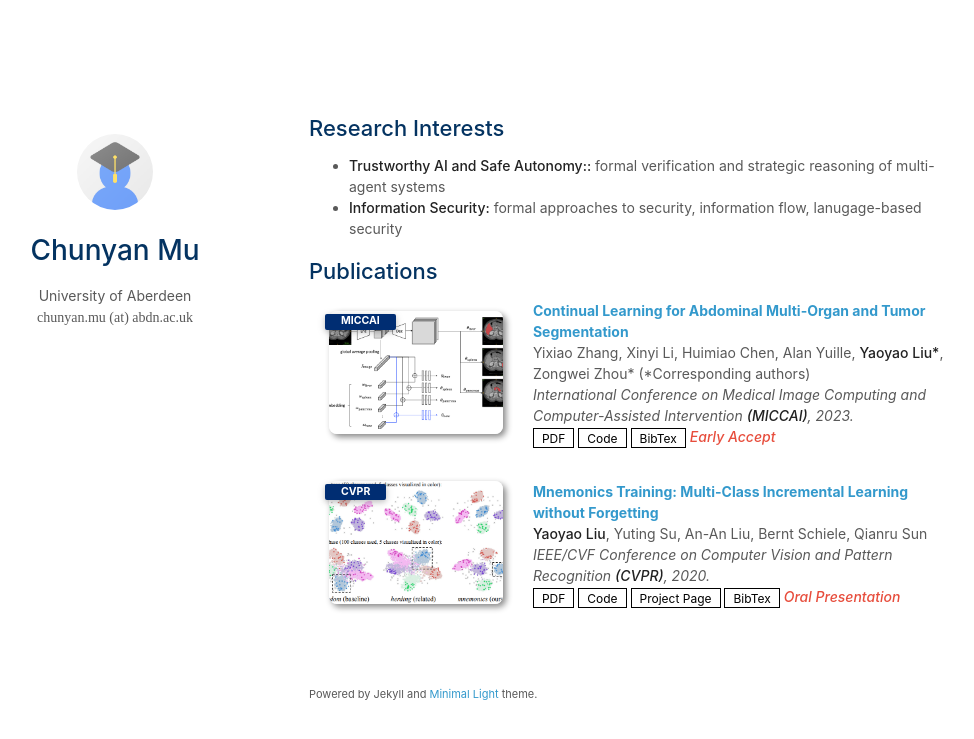
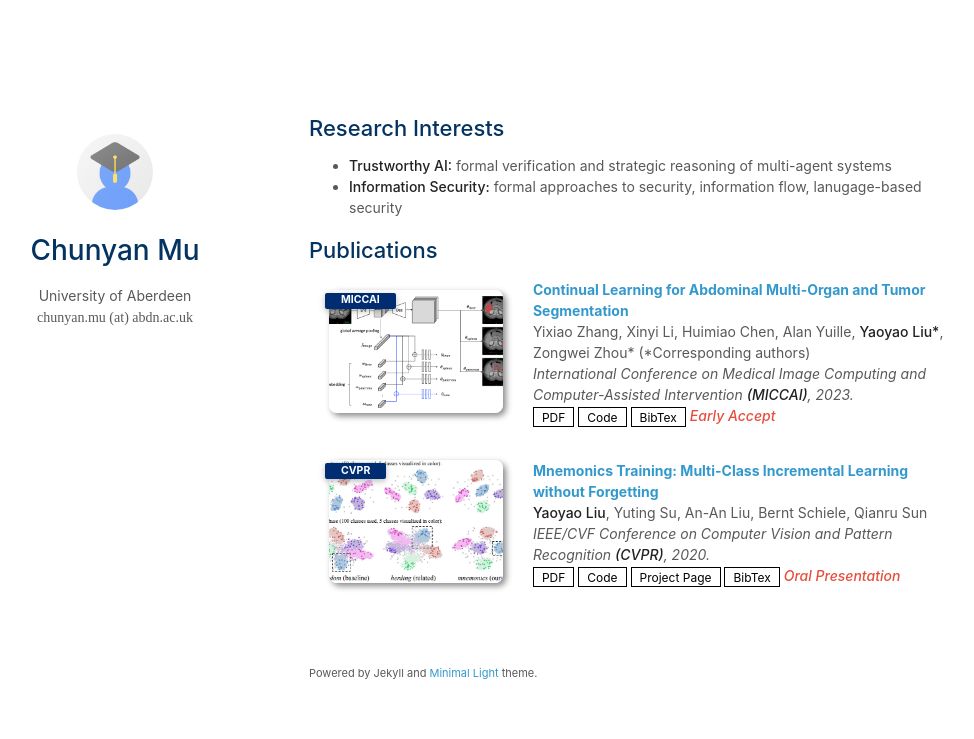
Before and after one commit to cmu777/cmu777.github.io, a Jekyll site: the page built from index.md, in a window 1280 px wide. Shown: the top 739 px of the page, without its empty margins (161-1135 px from the left). Built offline with Jekyll 4.4.1, drawn with Linux system fonts in a browser that asks for light colours; a style sheet for code colours, icons or effects is not loaded.

Commit message:
Fix formatting of research interests section

```diff
--- a/index.md
+++ b/index.md
@@ -8,7 +8,7 @@ I am a Ph.D. student at ...-->
 
 ## Research Interests
 
-- **Trustworthy AI and Safe Autonomy::** formal verification and strategic reasoning of multi-agent systems
+- **Trustworthy AI:** formal verification and strategic reasoning of multi-agent systems
 - **Information Security:** formal approaches to security, information flow, lanugage-based security
 
 <!--## News
```
